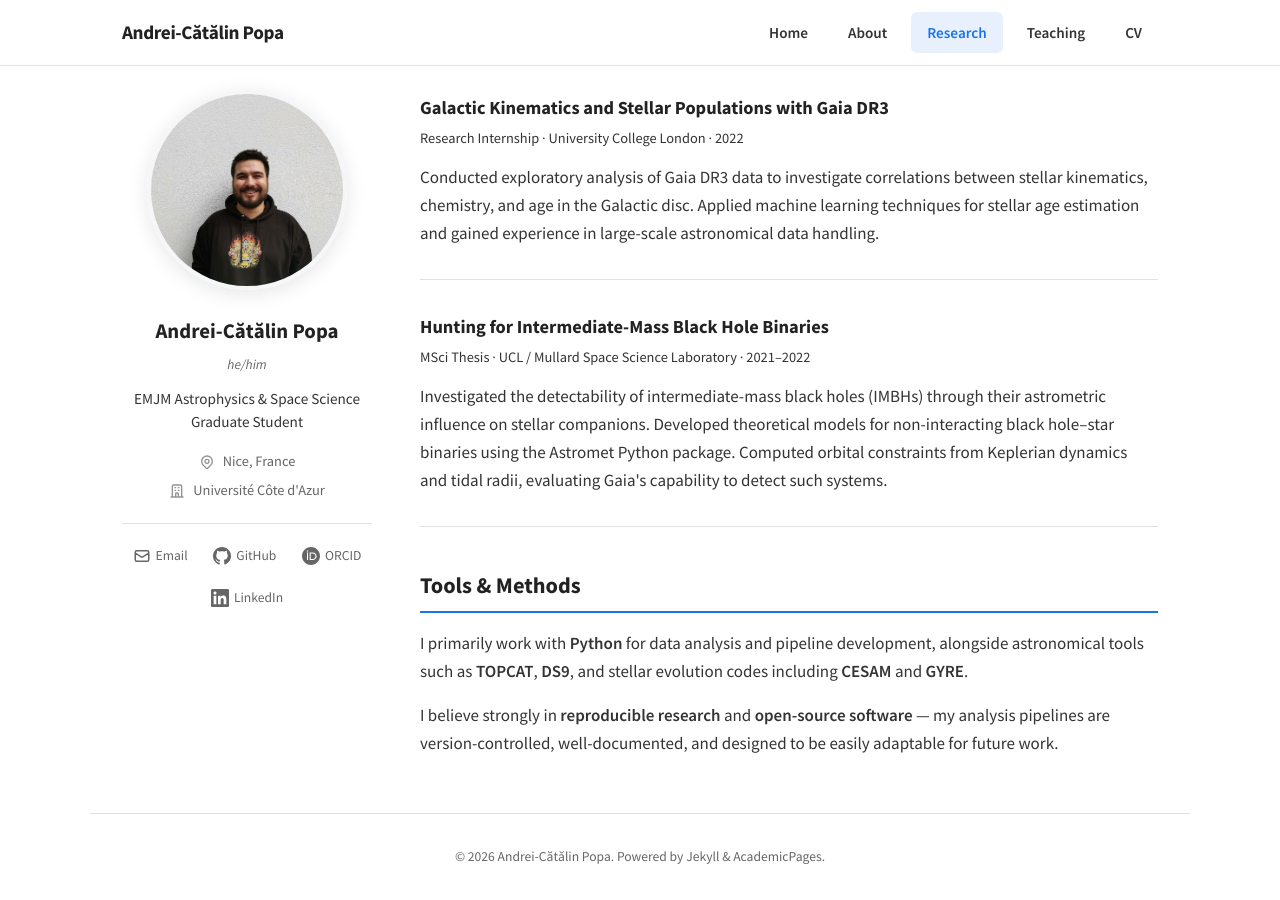
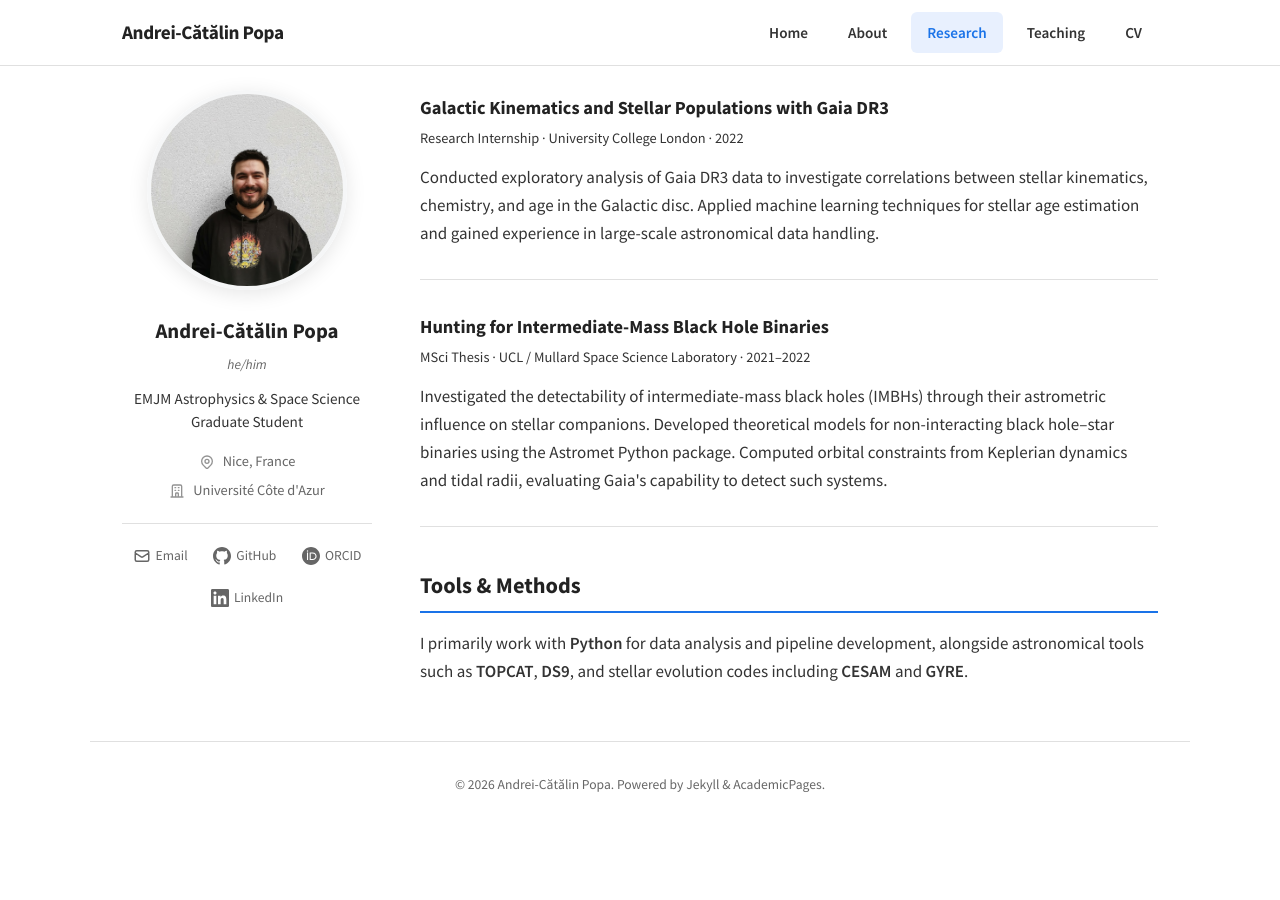
Before and after one commit to acpopa/acpopa.github.io, a Jekyll site: the page built from research.md, in a window 1280 px wide and 900 px high, scrolled down 1088 px. Built offline with Jekyll 4.4.1, drawn with Linux system fonts in a browser that asks for light colours; after the commit the page ends 1916 px from its top, so only the background shows below that.

Commit message:
Update research.md

```diff
--- a/research.md
+++ b/research.md
@@ -41,5 +41,3 @@ My research combines observational data with robust modelling and reproducible a
 ## Tools & Methods
 
 I primarily work with **Python** for data analysis and pipeline development, alongside astronomical tools such as **TOPCAT**, **DS9**, and stellar evolution codes including **CESAM** and **GYRE**.
-
-I believe strongly in **reproducible research** and **open-source software** — my analysis pipelines are version-controlled, well-documented, and designed to be easily adaptable for future work.
```
